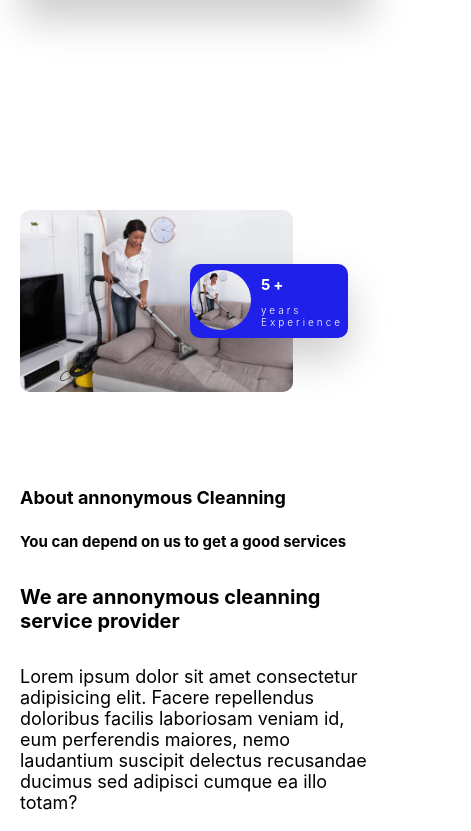
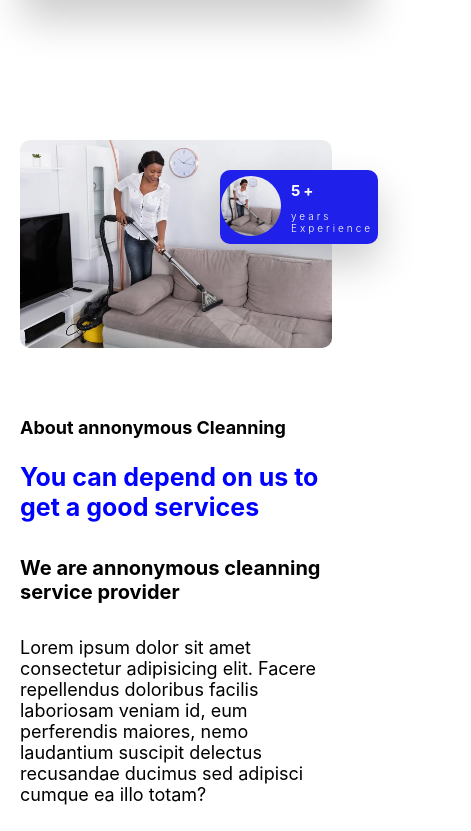
Before and after one commit to Alexkimathi/cleaning-services, a React (Create React App) app: page / in a window 390 px wide. Shown: the part 816-1647 px from the top of the page, 471 px wide, since content can reach past the window. Built offline with nearby package versions, Linux system fonts and the light colour scheme.

Commit message:
first commit

```diff
--- a/src/Components/About/about.css
+++ b/src/Components/About/about.css
@@ -87,7 +87,8 @@
   @media screen and (max-width: 600px) {
     .about{
       display: block;
-      margin-top: 70rem;
+      margin-top: 63rem;
+      width: 80%;
 
   }
 
@@ -98,7 +99,7 @@
 
 .about-image > img{
   border-radius: 1rem;
-  width: 70%;
+  width: 100%;
 
 
 
@@ -110,8 +111,8 @@
   padding: .1rem;
   margin: 2rem;
   width: 40vw;
-  bottom: 15rem;
-  left: 15rem;
+  bottom: 20rem;
+  left: 18rem;
   position: relative;
   background-color: rgb(32, 32, 235)
 }
@@ -129,8 +130,8 @@
  }
 
  .about-details{
-  margin-left: 2rem;
-  width: 90%;
+  margin: 2rem;
+  width: 100%;
 }
 
 .about-details p{
@@ -143,7 +144,8 @@
   font-size: 1.8rem;
 }
 .about-details h1{
-  font-size: 1.5rem;
+  font-size: 2.5rem;
+  color: blue;
   font-weight: bold;
 }
 .about-details h5{
--- a/src/Components/NavBar/navbar.css
+++ b/src/Components/NavBar/navbar.css
@@ -91,7 +91,7 @@
   }
 
   .nav-menu {
-    display: flex;
+    display:none;
     flex-direction: column;
     width: 40%;
     border-top: 1pxsolid #fff;
```
